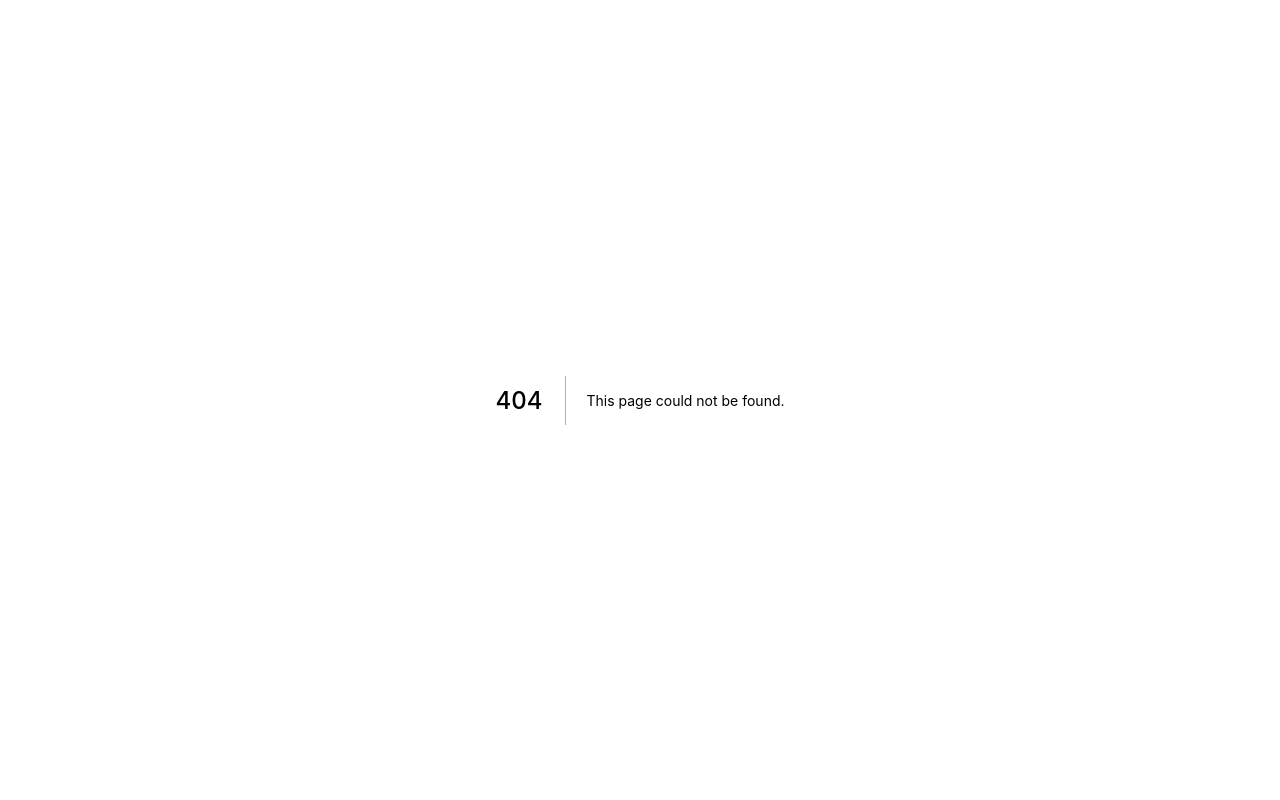
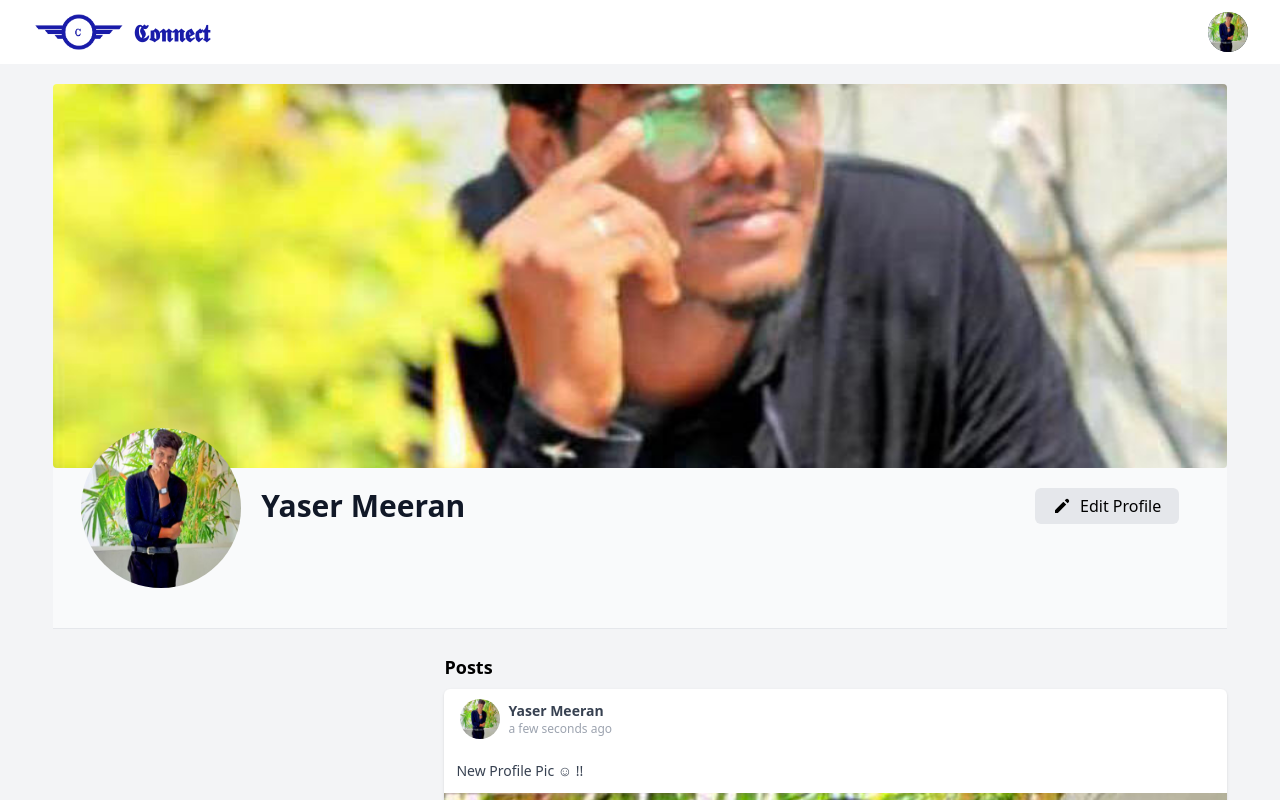
Before and after one commit to yashermeeran/connect, a Next.js app: page /profile/1 in a window 1280 px wide. Before the commit this address had no page. Shown: the top 800 px of the page. Built offline with nearby package versions, Linux system fonts and the light colour scheme.

Commit message:
Added WIP Profile page

```diff
--- a/src/components/feed/createPost.js
+++ b/src/components/feed/createPost.js
@@ -4,7 +4,7 @@ import YaserProfilePic from '@assets/profile/yaser.jpg'
 
 import createMockPostData from '@utils/createMockPostData'
 
-const CreatePost = ({ setNewPostList }) => {
+const CreatePost = ({ setNewPostList = () => {} }) => {
   const [isOpen, setIsOpen] = useState(false)
 
   const [images, setImages] = useState([])
--- a/src/components/feed/desktopLeftSidebar.js
+++ b/src/components/feed/desktopLeftSidebar.js
@@ -1,3 +1,5 @@
+import { userMock } from '@mocks/index'
+import Link from 'next/link'
 import YaserProfilePic from '@assets/profile/yaser.jpg'
 
 const DesktopLeftSidebar = () => {
@@ -31,7 +33,9 @@ const DesktopLeftSidebar = () => {
           </svg>
         </div>
         <div className="flex flex-col px-3">
-          <span className="text-gray-900">View your profile</span>
+          <Link href={`/profile/${userMock.slug}/`} passHref>
+            <a className="text-gray-900">View your profile</a>
+          </Link>
         </div>
       </div>
     </div>
--- a/src/components/layout/index.js
+++ b/src/components/layout/index.js
@@ -3,6 +3,7 @@ import Link from 'next/link'
 import { Disclosure, Menu, Transition } from '@headlessui/react'
 import { MenuIcon, XIcon } from '@heroicons/react/outline'
 import { useRouter } from 'next/router'
+import { userMock } from '@mocks/index'
 
 import { USER_LOGIN_STATUS } from '@constants/app'
 
@@ -86,8 +87,8 @@ const Layout = ({ children }) => {
                       <Menu.Items className="origin-top-right absolute right-0 mt-2 w-48 rounded-md shadow-lg py-1 bg-white ring-1 ring-black ring-opacity-5 focus:outline-none">
                         <Menu.Item>
                           {({ active }) => (
+                            <Link href={`/profile/${userMock.slug}/`} passHref>
                               <a
-                              href="#"
                                 className={classNames(
                                   active ? 'bg-gray-100' : '',
                                   'block px-4 py-2 text-sm text-gray-700'
@@ -95,6 +96,7 @@ const Layout = ({ children }) => {
                               >
                                 Your Profile
                               </a>
+                            </Link>
                           )}
                         </Menu.Item>
                         <Menu.Item>
@@ -127,7 +129,9 @@ const Layout = ({ children }) => {
                     />
                     <div className="flex flex-col justify-center px-3">
                       <span className="text-gray-900">Yaser Meeran</span>
-                      <span className="text-gray-500">View your profile</span>
+                      <Link href={`/profile/${userMock.slug}/`} passHref>
+                        <a className="text-gray-500">View your profile</a>
+                      </Link>
                     </div>
                   </div>
                   <div className="px-2 pt-2 pb-3 space-y-1 h-full flex items-center">
--- /dev/null
+++ b/src/components/profile/coverPhoto.js
@@ -0,0 +1,16 @@
+import React from 'react'
+import YaserCoverPic from '@assets/profile/yaser_cover_pic.jpeg'
+
+const CoverPhoto = () => {
+  return (
+    <div className="w-full mx-auto h-36 md:h-96 ">
+      <img
+        src={YaserCoverPic.src}
+        alt="cover photo"
+        className="object-cover w-full h-full rounded"
+      />
+    </div>
+  )
+}
+
+export default CoverPhoto
--- /dev/null
+++ b/src/components/profile/index.js
@@ -0,0 +1,26 @@
+import React from 'react'
+import CoverPhoto from './coverPhoto'
+import ProfileInfo from './profileInfo'
+import PostContainer from '@components/feed/postContainer'
+
+const Profile = () => {
+  return (
+    <>
+      <div className="w-11/12 md:w-ful h-auto mx-auto md:px-0 mt-2 md:mt-0 md:border-b">
+        <CoverPhoto />
+        <ProfileInfo />
+      </div>
+      <div className="w-full h-auto md:w-11/12 mx-auto mt-4 flex">
+        <div className="hidden md:block md:w-1/3 h-full"></div>
+        <div className="w-full md:w-2/3 h-full">
+          <div className="h-auto mx-auto md:mx-0 w-11/12 py-1 md:py-2">
+            <span className="text-lg font-semibold">Posts</span>
+          </div>
+          <PostContainer newPostList={[]} />
+        </div>
+      </div>
+    </>
+  )
+}
+
+export default Profile
--- /dev/null
+++ b/src/components/profile/profileInfo.js
@@ -0,0 +1,34 @@
+import React from 'react'
+import YaserProfilePic from '@assets/profile/yaser.jpg'
+
+const ProfileInfo = () => {
+  return (
+    <div className="w-full h-auto md:h-40 bg-gray-50 flex justify-center md:justify-start ">
+      <div className="px-4 pt-2 pb-3 space-y-1 h-full w-full relative bottom-10 md:static md:bottom-0 flex flex-col md:flex-row justify-center md:justify-start items-center md:items-start">
+        <img
+          className="h-40 w-40 md:h-40 md:w-40 rounded-full md:relative md:bottom-12 md:left-3"
+          src={YaserProfilePic.src}
+          alt=""
+        />
+        <div className="flex flex-col px-3 m-4 md:m-5 pt-2 h-auto md:justify-between md:flex-row md:w-full">
+          <span className="text-gray-900 font-bold text-2xl md:text-3xl">
+            Yaser Meeran
+          </span>
+          <div className="w-auto h-9 md:w-36 rounded-md bg-gray-200 flex justify-center items-center mt-5 md:mt-0 cursor-pointer">
+            <svg
+              xmlns="http://www.w3.org/2000/svg"
+              className="h-5 w-5"
+              viewBox="0 0 20 20"
+              fill="currentColor"
+            >
+              <path d="M13.586 3.586a2 2 0 112.828 2.828l-.793.793-2.828-2.828.793-.793zM11.379 5.793L3 14.172V17h2.828l8.38-8.379-2.83-2.828z" />
+            </svg>
+            <span className="tex-black font-medium pl-2">Edit Profile</span>
+          </div>
+        </div>
+      </div>
+    </div>
+  )
+}
+
+export default ProfileInfo
--- a/src/mocks/index.js
+++ b/src/mocks/index.js
@@ -1,14 +1,17 @@
 import YaserProfilePic from '@assets/profile/yaser.jpg'
+
+export const userMock = {
+  _id: '1',
+  username: 'yaser',
+  fullname: 'Yaser Meeran',
+  dp: YaserProfilePic.src,
+  slug: 'yasermeeran'
+}
 
 export const postsData = [
   {
     _id: '1',
-    user: {
-      _id: '1',
-      username: 'yaser',
-      fullname: 'Yaser Meeran',
-      dp: YaserProfilePic.src
-    },
+    user: userMock,
     caption: 'New Profile Pic ☺ !! ',
     image: YaserProfilePic.src,
     likes: 129,
@@ -19,12 +22,7 @@ export const postsData = [
   },
   {
     _id: '2',
-    user: {
-      _id: '1',
-      fullname: 'Yaser Meeran',
-      username: 'yaser',
-      dp: YaserProfilePic.src
-    },
+    user: userMock,
     caption: 'This is post caption',
     image: 'https://picsum.photos/1920/1070',
     likes: 798,
@@ -35,12 +33,7 @@ export const postsData = [
   },
   {
     _id: '3',
-    user: {
-      _id: '1',
-      fullname: 'Yaser Meeran',
-      username: 'yaser',
-      dp: YaserProfilePic.src
-    },
+    user: userMock,
     caption: 'This is post caption',
     image: 'https://picsum.photos/1920/1060',
     likes: 456,
@@ -51,12 +44,7 @@ export const postsData = [
   },
   {
     _id: '4',
-    user: {
-      _id: '1',
-      fullname: 'Yaser Meeran',
-      username: 'yaser',
-      dp: YaserProfilePic.src
-    },
+    user: userMock,
     caption: 'This is post caption',
     image: 'https://picsum.photos/1920/1050',
     likes: 29,
--- /dev/null
+++ b/src/pages/profile/[slug].js
@@ -0,0 +1,14 @@
+import React from 'react'
+import Layout from '@components/layout'
+
+import Profile from '@components/profile'
+
+const UserProfilePage = () => {
+  return (
+    <Layout>
+      <Profile />
+    </Layout>
+  )
+}
+
+export default UserProfilePage
```
Also changed, not shown: public/assets/profile/yaser.jpg, public/assets/profile/yaser_cover_pic.jpeg (added). Lines whose indentation alone changed are shown as unchanged.
